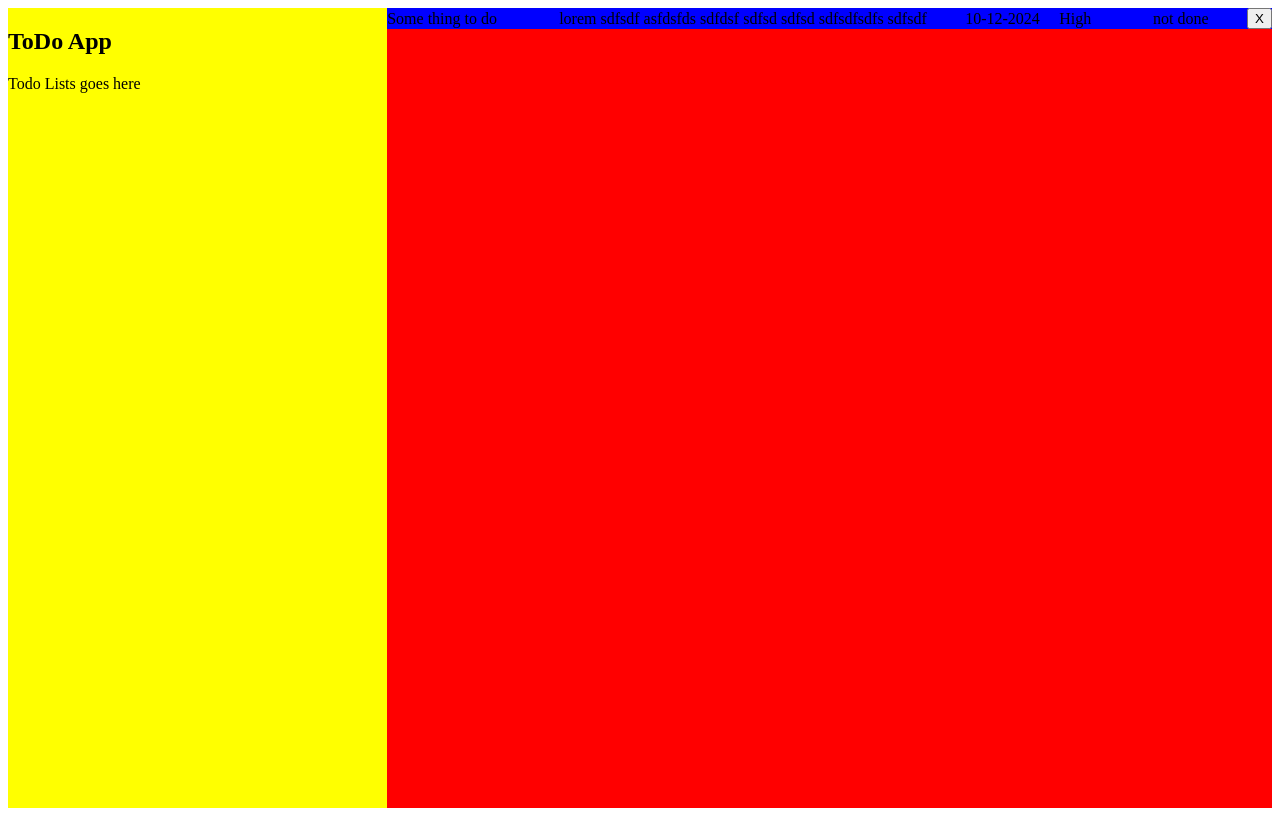
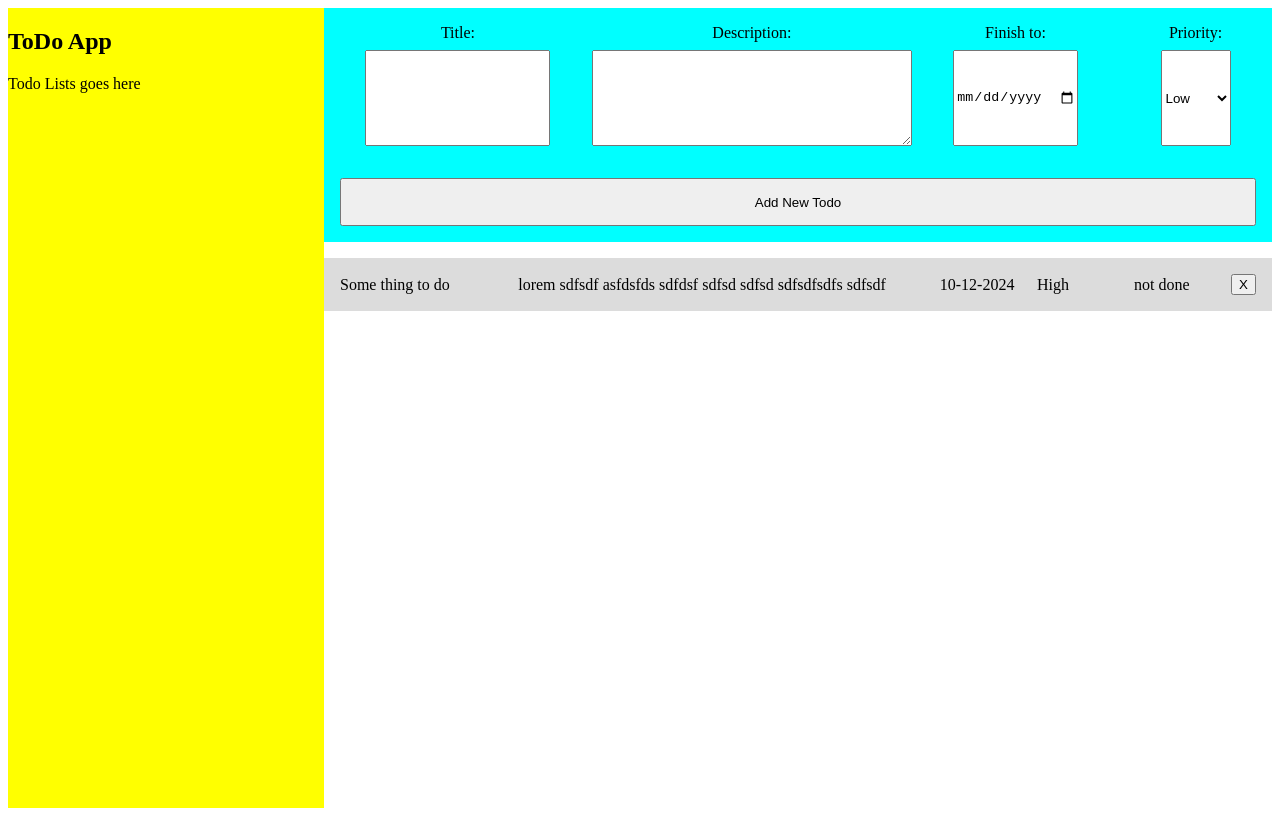
Before and after one commit to alex2323official/TODOLIST-APP---SOLID, a website built with webpack: page src/template.html in a window 1280 px wide. Built offline with nearby package versions, Linux system fonts and the light colour scheme.

Commit message:
UI for adding TODO as form input is done with html and css

```diff
--- a/src/styles.css
+++ b/src/styles.css
@@ -52,10 +52,57 @@ body {
   display: flex;
 }
 
+.main {
+  width: 75vw;
+  min-height: 100vh;
+}
+
+/* Form Input New Todo */
+.form {
+  display: grid;
+  grid-template-columns: auto 20rem auto auto;
+  background-color: aqua;
+  margin-bottom: 1rem;
+}
+
+.form__singleitem {
+  display: flex;
+  flex-direction: column;
+  align-items: center;
+  padding: 1rem;
+}
+
+.form__singleitem:nth-child(5) {
+  grid-column: span 4;
+}
+
+.form__singleitem label {
+  margin-bottom: 0.5rem;
+}
+
+.form__singleitem input {
+  min-height: 6rem;
+}
+
+.form__singleitem textarea {
+  min-height: 6rem;
+  min-width: 20rem;
+}
+
+.form__singleitem select {
+  min-height: 6rem;
+}
+
+.form__singleitem option {
+}
+
+.form__singleitem button {
+  width: 100%;
+  height: 3rem;
+}
+
 /* Main Todo Container */
 .todo-container {
-  width: 70vw;
-  min-height: 100vh;
   background-color: red;
 }
 
@@ -64,7 +111,8 @@ body {
   grid-template-columns: 2fr 5fr 1fr 1fr 1fr auto;
   gap: 1rem;
   align-items: center;
-  background-color: blue;
+  background-color: gainsboro;
+  padding: 1rem;
 }
 
 .todo-item__title {
@@ -87,7 +135,7 @@ body {
 
 /* Sidebar Projects List */
 .projects-list {
-  width: 30vw;
+  width: 25vw;
   min-height: 100vh;
   background-color: yellow;
 }
--- a/src/template.html
+++ b/src/template.html
@@ -11,6 +11,34 @@
       <h1 class="projects-list--h1">ToDo App</h1>
       <p>Todo Lists goes here</p>
     </aside>
-    <main class="todo-container" id="todo-container"></main>
+    <main class="main" id="main">
+      <form class="form" action="#">
+        <div class="form__singleitem">
+          <label for="title">Title:</label>
+          <input type="text" name="title" id="title" />
+        </div>
+        <div class="form__singleitem">
+          <label for="description">Description:</label>
+          <textarea name="description" id="description"></textarea>
+        </div>
+        <div class="form__singleitem">
+          <label for="dueDate">Finish to:</label>
+          <input type="date" name="dueDate" id="dueDate" />
+        </div>
+        <div class="form__singleitem">
+          <label for="priority">Priority:</label>
+          <select name="priority" id="priority">
+            <option value="Low">Low</option>
+            <option value="Medium">Medium</option>
+            <option value="High">High</option>
+            <option value="ASAP!">ASAP!</option>
+          </select>
+        </div>
+        <div class="form__singleitem">
+          <button id="formBtn" type="button">Add New Todo</button>
+        </div>
+      </form>
+      <div class="todo-container" id="todo-container"></div>
+    </main>
   </body>
 </html>
```
